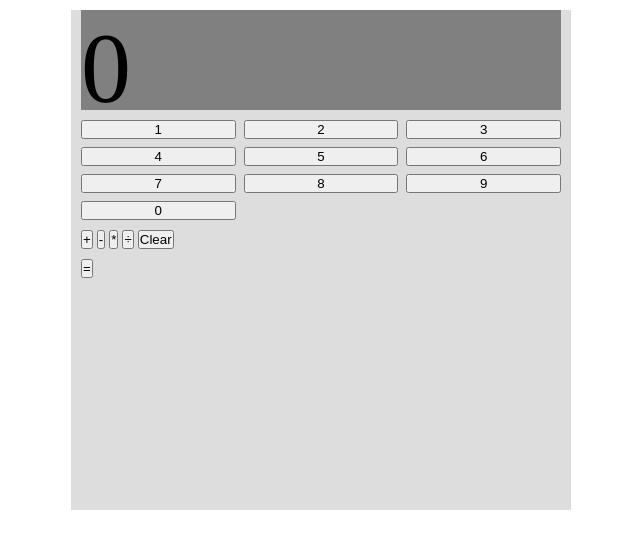
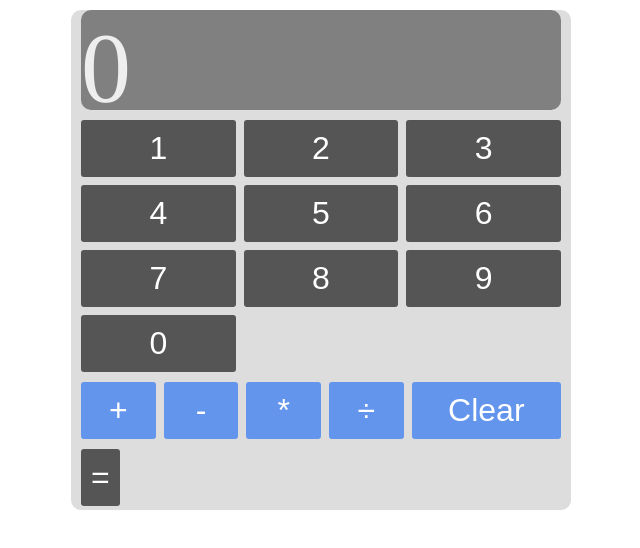
Before and after one commit to keith-shep/calculator, a plain HTML site: page index.html in a window 1280 px wide. Shown: the whole page, without its empty margins (319-959 px from the left). Drawn offline with Linux system fonts and the light colour scheme.

Commit message:
finished basic css styling

```diff
--- a/style.css
+++ b/style.css
@@ -8,6 +8,8 @@
     background-color: gray;
     height: 100px;
     font-size: 100px;
+    border-radius: 10px;
+    color: #eee;
 }
 
 .wrapper {
@@ -15,10 +17,21 @@
     margin: auto;
     height: 500px;
     width: 500px;
+    border-radius: 10px;
 }
 
 .wrapper > div{
     margin: 10px;
+}
+
+button {
+    background-color: #555;
+    border: none;
+    color: white;
+    text-decoration: none;
+    padding: 10px;
+    font-size: 32px;
+    border-radius: 3px;
 }
 
 .numpad {
@@ -26,3 +39,17 @@
     grid-template-columns: repeat(3, 1fr);
     gap: 0.5em;
 }
+
+.operator {
+    display: grid;
+    grid-template-columns: repeat(4, 1fr) 2fr;
+    gap: 0.5em;
+}
+
+.operator button{
+    background-color: cornflowerblue;
+}
+
+button:hover {
+    background-color: blueviolet;
+}
```
